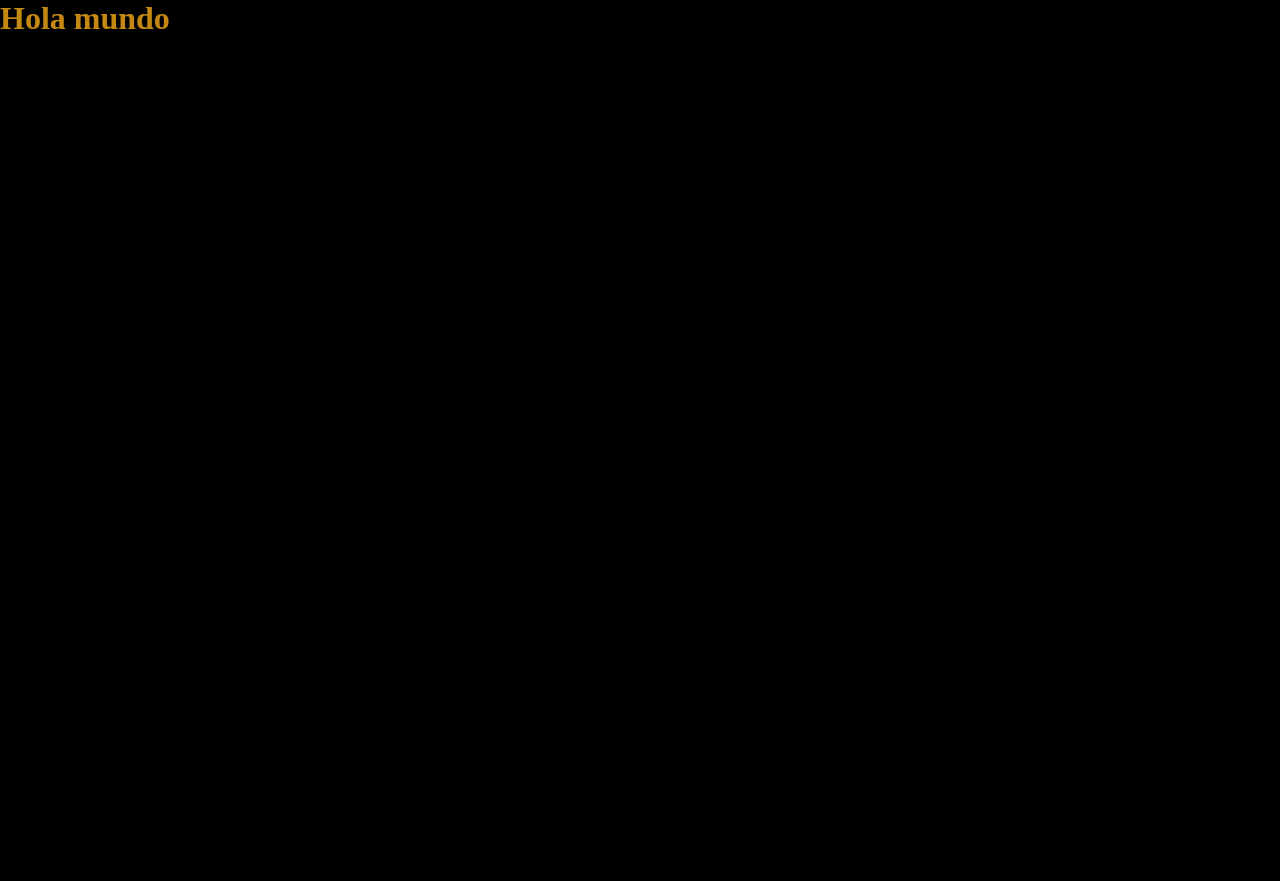
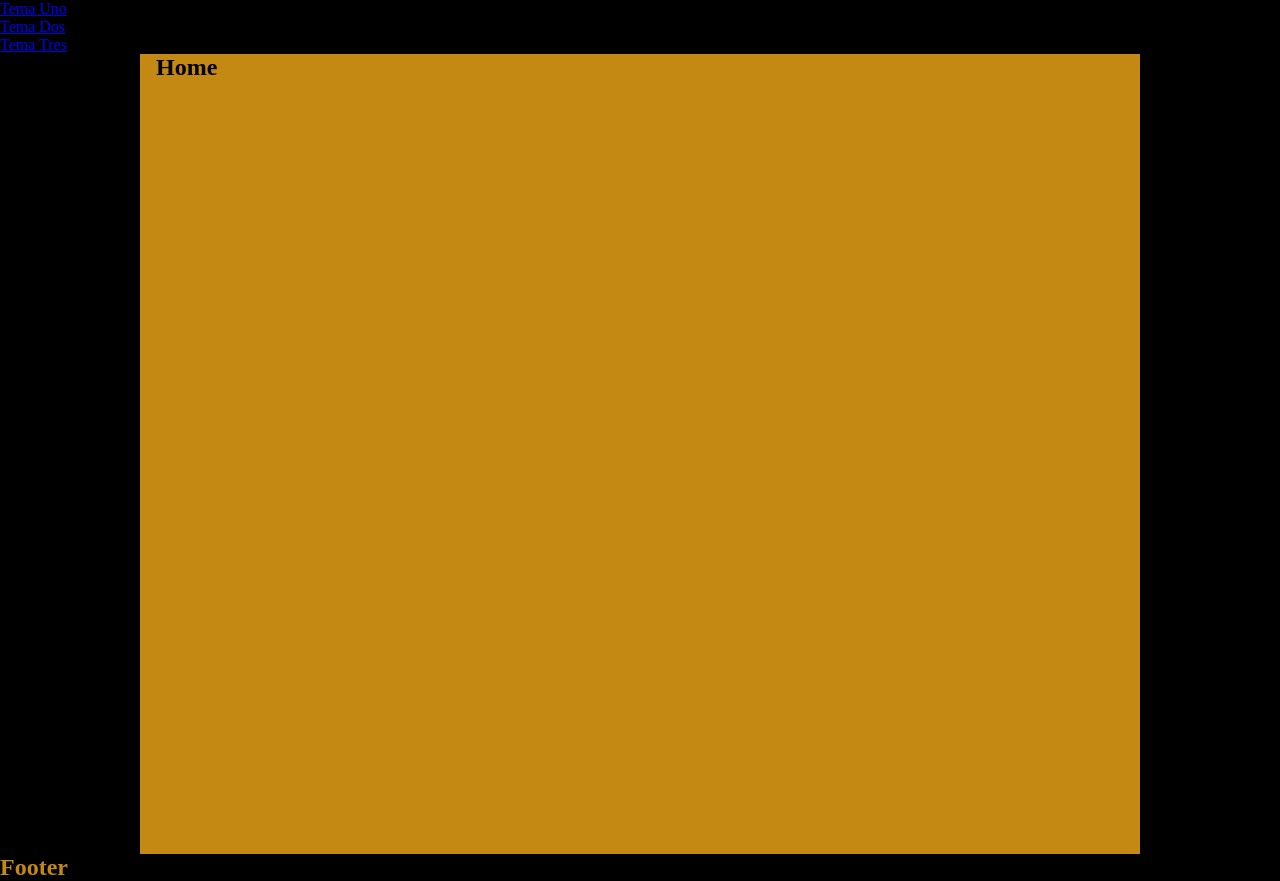
Before and after one commit to EsneiderCdD/framermotionlab, a React (Vite) app: page / in a window 1280 px wide. Before the commit the page ends 800 px from the top, so only its background shows below. Built offline with nearby package versions, Linux system fonts and the light colour scheme.

Commit message:
starting project

```diff
--- a/package.json
+++ b/package.json
@@ -11,7 +11,8 @@
   },
   "dependencies": {
     "react": "^19.2.0",
-    "react-dom": "^19.2.0"
+    "react-dom": "^19.2.0",
+    "react-router-dom": "^7.13.0"
   },
   "devDependencies": {
     "@eslint/js": "^9.39.1",
--- a/src/App.jsx
+++ b/src/App.jsx
@@ -1,10 +1,17 @@
+import { BrowserRouter } from 'react-router-dom';
+import Navbar from './reusable/Navbar/Navbar';
+import Footer from './reusable/Footer/Footer';
+import { AppRoutes } from './routes/AppRoutes';
 
 function App() {
-
   return (
-    <>
-    <h1>Hola mundo</h1>
-    </>
+    <BrowserRouter>
+      <Navbar />
+      <div className="pages">
+        <AppRoutes />
+      </div>
+      <Footer />
+    </BrowserRouter>
   )
 }
 
--- a/src/index.css
+++ b/src/index.css
@@ -1,18 +1,31 @@
-:root{
+:root {
   --primary-color: #c48912;
   --secondary-color: #000000;
   --tertiary-color: #ffffff
 }
 
-*{
+* {
   box-sizing: border-box;
   margin: 0;
   padding: 0;
 }
+
 body {
   background-color: var(--secondary-color);
 
 }
+
 h1 {
   color: var(--primary-color);
 }
+
+.pages {
+  width: 100%;
+  max-width: 1000px;
+  height: 100vh;
+  background: var(--primary-color);
+  display: flex;
+  flex-direction: column;
+  margin-inline: auto;
+  padding-inline: 1rem;
+}
--- /dev/null
+++ b/src/pages/Home.jsx
@@ -0,0 +1,11 @@
+
+function Home() {
+
+  return (
+    <>
+      <h2>Home</h2>
+    </>
+  )
+}
+
+export default Home
--- /dev/null
+++ b/src/pages/Page2.jsx
@@ -0,0 +1,9 @@
+function Page2() {
+    return (
+        <>
+            <h2>Page2</h2>
+        </>
+    )
+}
+
+export default Page2
--- /dev/null
+++ b/src/reusable/Footer/Footer.jsx
@@ -0,0 +1,14 @@
+
+
+function Footer() {
+
+  return (
+    <>
+    <section>
+        <h1>Footer</h1>
+    </section>
+    </>
+  )
+}
+
+export default Footer
--- /dev/null
+++ b/src/routes/AppRoutes.jsx
@@ -0,0 +1,12 @@
+import { Routes, Route } from 'react-router-dom';
+import Home from '../pages/Home';
+import Page2 from '../pages/Page2';
+
+export function AppRoutes() {
+    return (
+        <Routes>
+            <Route path="/" element={<Home />} />
+            <Route path="/page2" element={<Page2 />} />
+        </Routes>
+    );
+}
```
Also changed, not shown: src/docs/agent.txt (deleted), src/reusable/Footer/styles/Footer.css (added), 1 other file (tests, documents, lock files or other folders).
